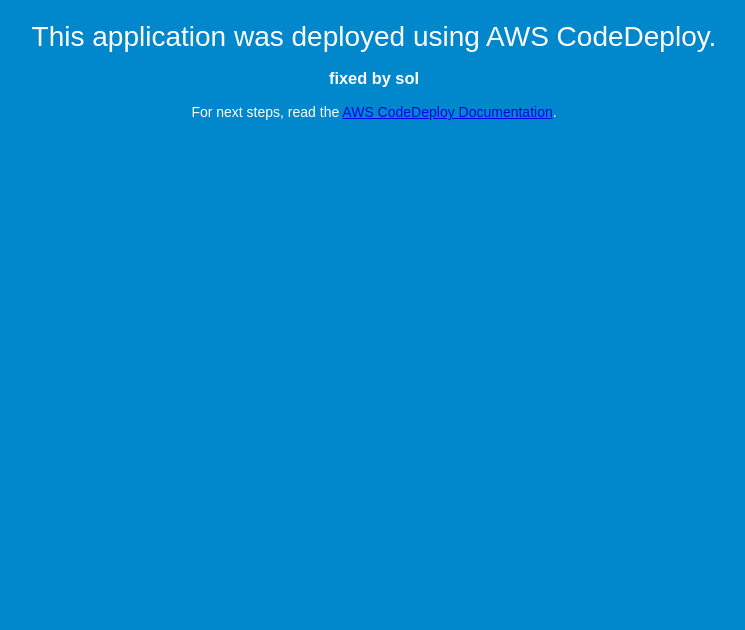
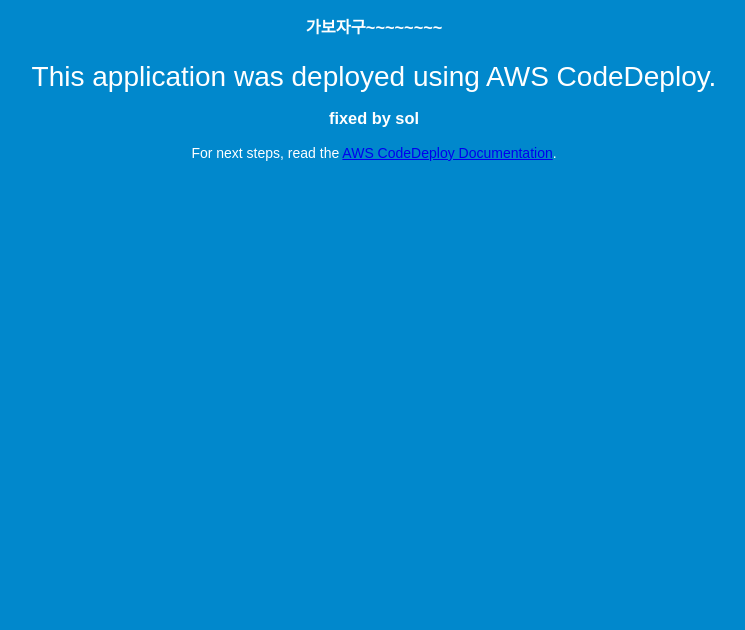
Before and after one commit to haxr369/CodeDeployDemo, a plain HTML site: page index.html in a window 1280 px wide. Shown: the part 170-800 px from the top of the page, without its empty margins (266-1011 px from the left). Drawn offline with Linux system fonts and the light colour scheme.

Commit message:
test s3 versioning

```diff
--- a/index.html
+++ b/index.html
@@ -28,6 +28,7 @@
   <div align="center">
     <h1>Congratulations</h1>
     <h3>fixed by 가즈아~~~~~ㅇㄹㄴ~~~</h3>
+    <h3>가보자구~~~~~~~~</h3>
     <h2>This application was deployed using AWS CodeDeploy.</h2>
     <h3>fixed by sol</h3>
     <p>For next steps, read the <a href="http://aws.amazon.com/documentation/codedeploy">AWS CodeDeploy Documentation</a>.</p>
```
